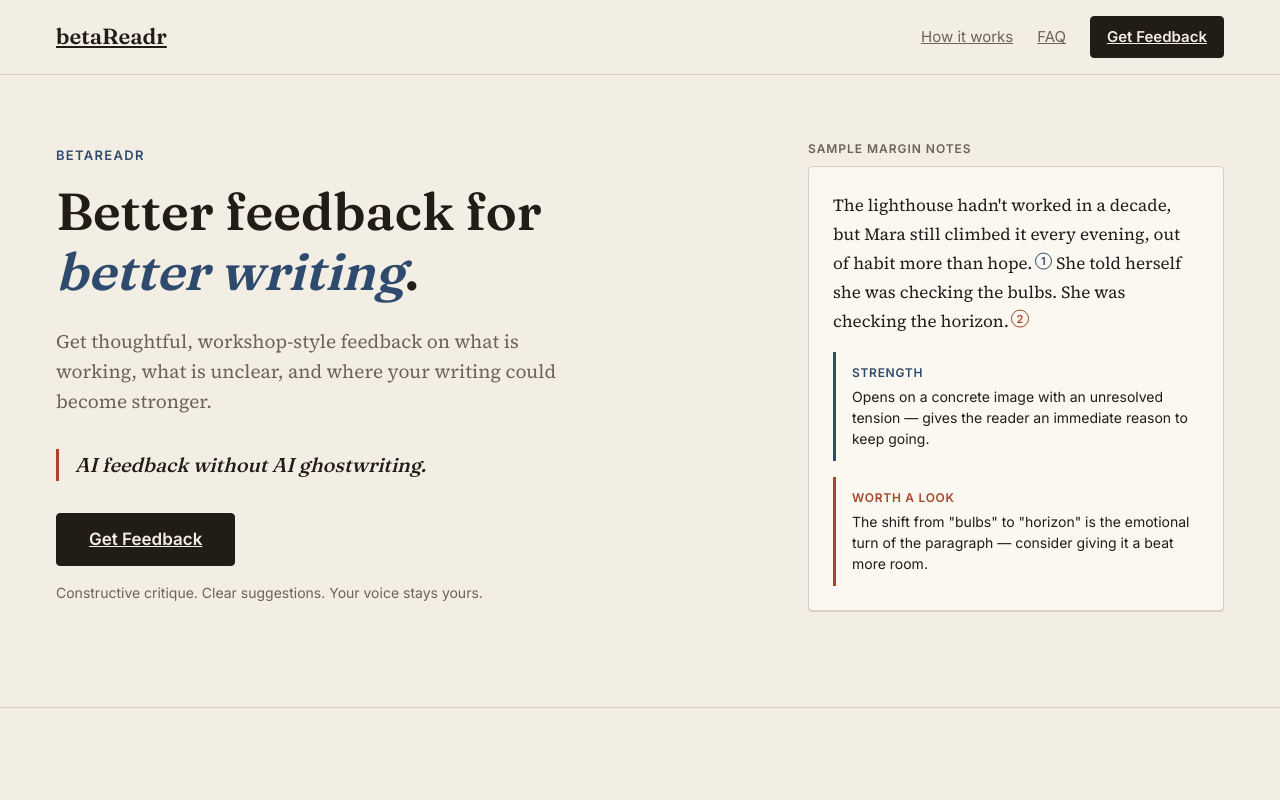
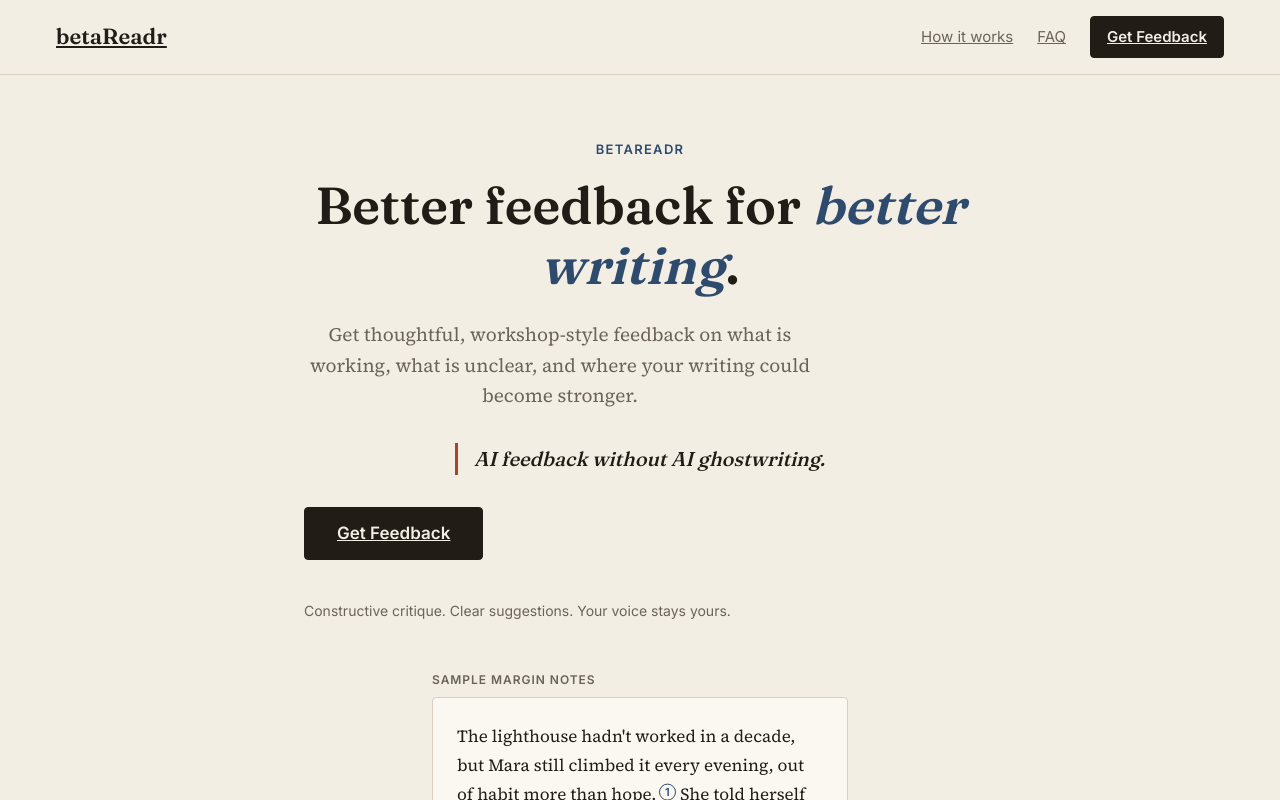
Before and after one commit to ethanryan/beta-readr, a Next.js app: page / in a window 1280 px wide. Shown: the top 800 px of the page. Built offline with nearby package versions, Linux system fonts and the light colour scheme; no server answers.

Commit message:
Improve MVP flow: update components/landing/Hero.module.css

```diff
--- a/components/landing/Hero.module.css
+++ b/components/landing/Hero.module.css
@@ -190,3 +190,24 @@
     justify-self: end;
   }
 }
+
+/* The product itself is the hero: center the promise and quick-start input. */
+.inner {
+  display: flex;
+  flex-direction: column;
+  align-items: center;
+  gap: var(--space-12);
+}
+
+.copy {
+  max-width: 42rem;
+  text-align: center;
+}
+
+.philosophy {
+  display: inline-block;
+}
+
+.trust {
+  margin-top: var(--space-6);
+}
```
